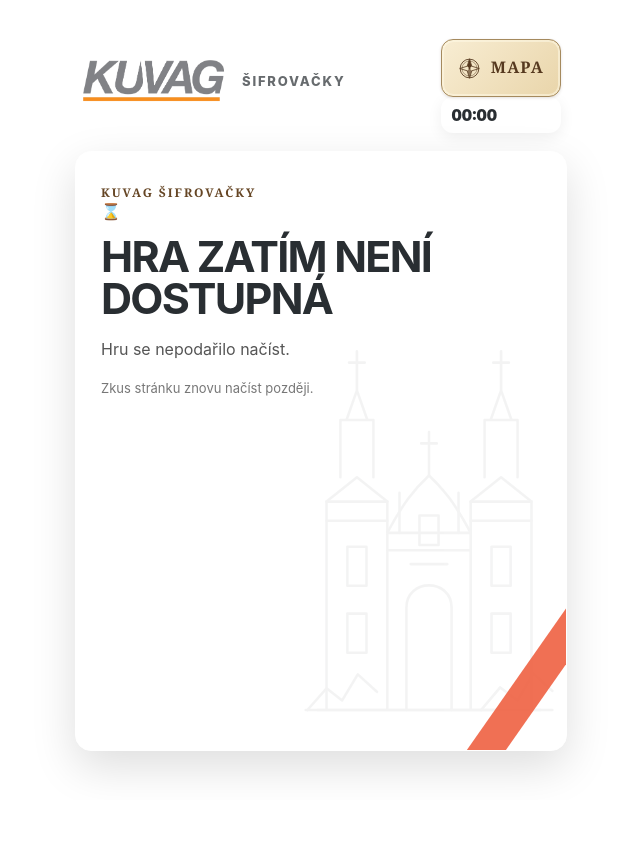
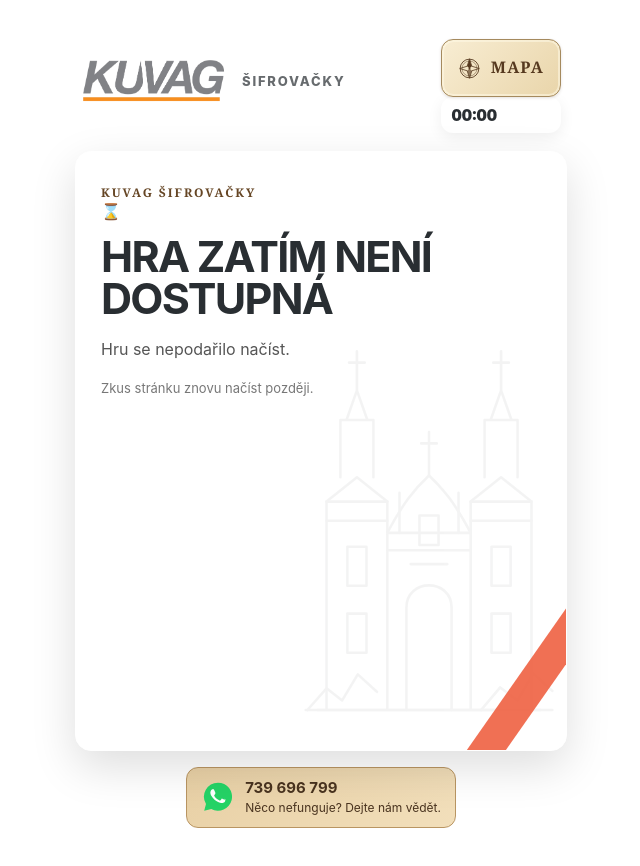
Before and after one commit to KuvagCR/kuvag-sifrovacky, a plain HTML site: page index.html in a window 1280 px wide. Shown: the whole page, without its empty margins (319-959 px from the left). Before the commit the page ends 800 px from the top, so only its background shows below. Drawn offline with Linux system fonts and the light colour scheme; no server answers.

Commit message:
Add WhatsApp support footer
Co-authored-by: Copilot App <223556219+Copilot@users.noreply.github.com>

```diff
--- a/index.html
+++ b/index.html
@@ -7,7 +7,7 @@
   <meta name="description" content="KUVAG Šifrovačky – interaktivní šifrovací hry">
   <title>KUVAG Šifrovačky</title>
   <link rel="preconnect" href="https://raw.githubusercontent.com" crossorigin>
-  <link rel="stylesheet" href="style.css?v=20261119-ranking-style">
+  <link rel="stylesheet" href="style.css?v=20261119-support-footer">
 </head>
 <body>
 <main class="shell">
@@ -19,6 +19,18 @@
     <div class="header-actions"><button id="newGameButton" type="button" hidden style="font-size:12px;padding:8px;border:1px solid #a9855c;border-radius:8px;background:#fff8e9;color:#603923;cursor:pointer">NOVÁ HRA</button><button id="cityMapButton" class="map-button" type="button" hidden aria-label="Otevřít orientační mapu"><svg aria-hidden="true" width="23" height="23" viewBox="0 0 32 32" fill="none" xmlns="http://www.w3.org/2000/svg" style="vertical-align:middle;margin-right:5px"><circle cx="16" cy="16" r="13" stroke="currentColor" stroke-width="1.2"/><circle cx="16" cy="16" r="10.4" stroke="currentColor" stroke-width=".6"/><path d="M16 2.5 19.2 12.8 29.5 16 19.2 19.2 16 29.5 12.8 19.2 2.5 16 12.8 12.8Z" stroke="currentColor" stroke-width="1.1" fill="none"/><path d="M16 3.5 19.2 12.8 16 16 12.8 12.8Z" fill="currentColor"/><path d="M16 16 19.2 19.2 16 28.5 12.8 19.2Z" fill="currentColor" opacity=".65"/><circle cx="16" cy="16" r="1.4" fill="currentColor"/></svg> MAPA</button><div id="liveScore" class="timer" hidden></div><div id="timer" class="timer">00:00</div></div>
   </header>
   <section id="app" class="card"></section>
+  <footer class="support-footer">
+    <a href="https://wa.me/420739696799" target="_blank" rel="noopener noreferrer" aria-label="Napsat nám na WhatsApp: 739 696 799">
+      <svg class="support-whatsapp-icon" viewBox="0 0 32 32" aria-hidden="true">
+        <path fill="currentColor" d="M16 2.5a13.2 13.2 0 0 0-11.3 20L3 29l6.7-1.7A13.2 13.2 0 1 0 16 2.5Z"/>
+        <path fill="#fff" d="M22.5 18.7c-.4-.2-2.1-1-2.4-1.1-.3-.1-.6-.2-.8.2s-.9 1.1-1.1 1.3c-.2.2-.4.2-.8.1-.4-.2-1.5-.6-2.9-1.8-1.1-1-1.8-2.2-2-2.6-.2-.4 0-.6.1-.8l.6-.7c.2-.2.2-.4.3-.6.1-.2 0-.5 0-.7s-.8-1.9-1.1-2.6c-.3-.7-.6-.6-.8-.6h-.7c-.2 0-.6.1-.9.4-.3.3-1.2 1.2-1.2 2.9s1.2 3.3 1.4 3.5c.2.2 2.4 3.7 5.9 5.2.8.4 1.5.6 2 .7.8.3 1.6.2 2.2.1.7-.1 2.1-.9 2.4-1.7.3-.8.3-1.5.2-1.7-.1-.2-.4-.3-.8-.5Z"/>
+      </svg>
+      <span class="support-footer-copy">
+        <strong>739 696 799</strong>
+        <span>Něco nefunguje? Dejte nám vědět.</span>
+      </span>
+    </a>
+  </footer>
 </main>
 <script>
 if(new URLSearchParams(location.search).get("restart")==="1"){
--- a/style.css
+++ b/style.css
@@ -1277,3 +1277,26 @@ header button{
   border-radius:var(--game-radius-panel)!important;
   box-shadow:none!important;
 }
+.support-footer{
+  display:flex;
+  justify-content:center;
+  margin:16px auto 0;
+  padding:0 4px;
+}
+.support-footer a{
+  display:flex;
+  align-items:center;
+  gap:10px;
+  max-width:100%;
+  padding:10px 14px;
+  border:1px solid #b99562;
+  border-radius:var(--game-radius-panel);
+  background:linear-gradient(135deg,#e8d0a5,#f2dfbb);
+  color:#49331f;
+  text-decoration:none;
+}
+.support-footer a:hover{background:#f7e8ca}
+.support-whatsapp-icon{width:34px;height:34px;flex:0 0 34px;color:#25d366}
+.support-footer-copy{display:grid;gap:2px;text-align:left;line-height:1.35}
+.support-footer-copy strong{font-size:15px}
+.support-footer-copy span{font-size:12px}
```
